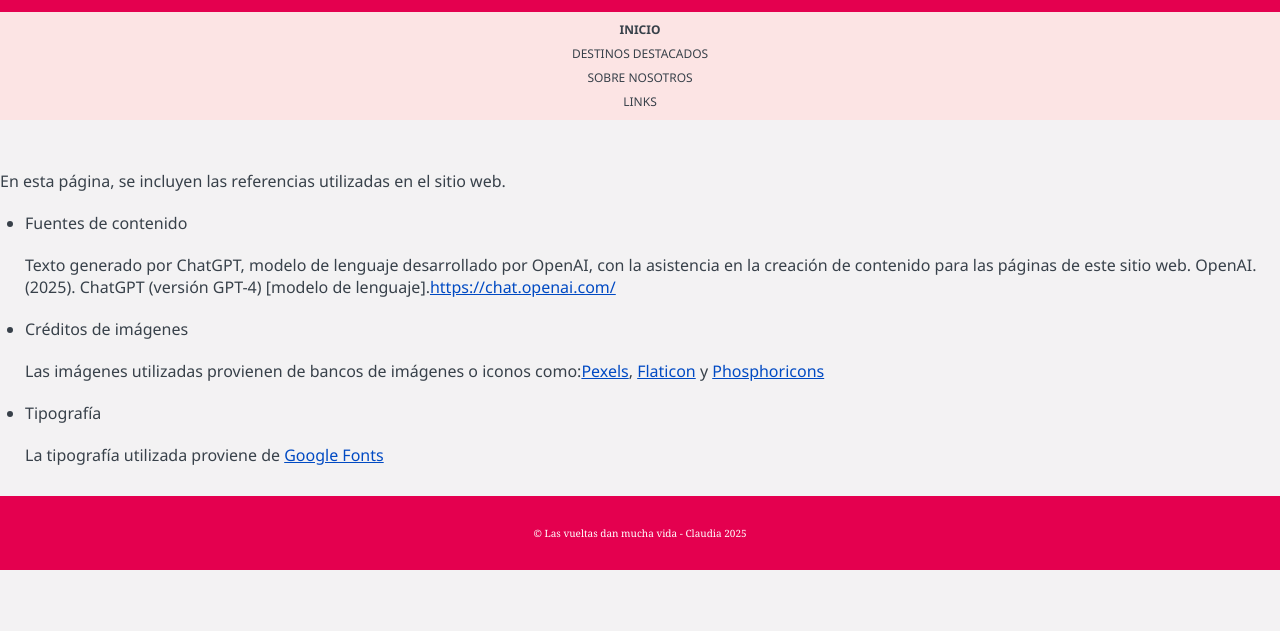
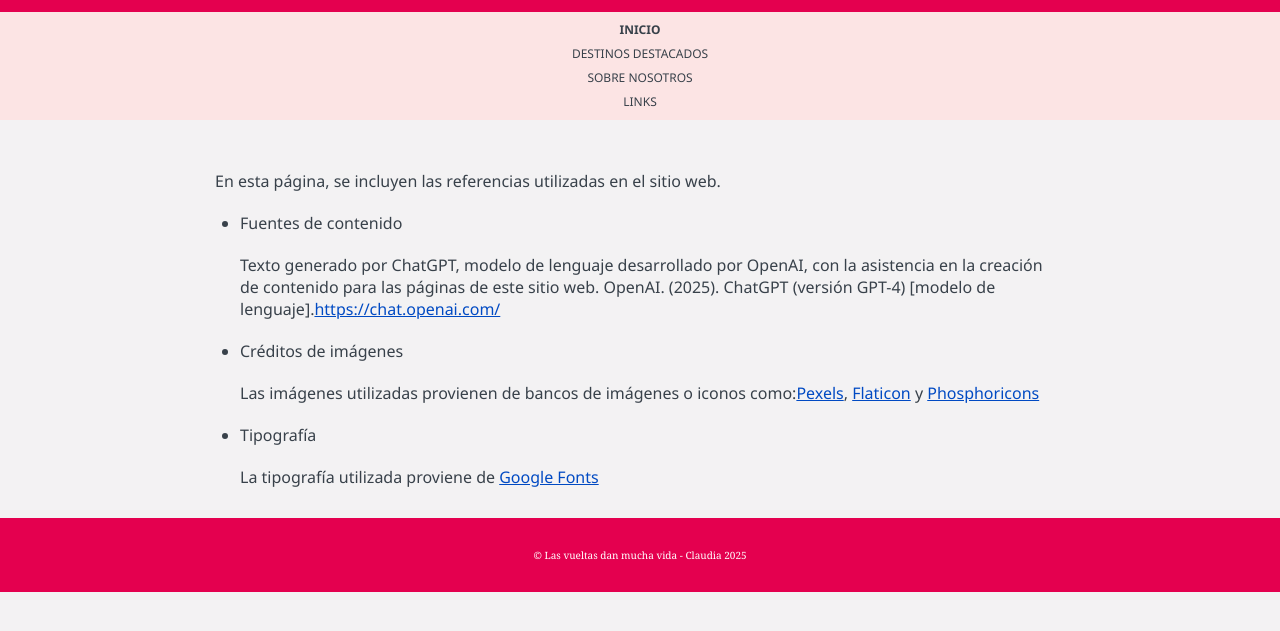
Before and after one commit to Claudia0797/html_css_pec1, a website built with Parcel: page src/links.html in a window 1280 px wide. Shown: the part 133-764 px from the top of the page. Built offline with nearby package versions, Linux system fonts and the light colour scheme.

Commit message:
+ cambios finales

```diff
--- a/src/links.html
+++ b/src/links.html
@@ -28,6 +28,7 @@
     </header>
 
     <main>
+        <article>
             <p>En esta página, se incluyen las referencias utilizadas en el sitio web.</p>
 
             <ul>
@@ -43,9 +44,10 @@
                 <li>
                     <p>Créditos de imágenes</p>
                     <p>Las imágenes utilizadas provienen de bancos de imágenes o iconos como:<a
-                        href="https://www.pexels.com/es-es/" target="_blank" rel="noopener noreferrer">Pexels</a>, <a
-                        href="https://www.flaticon.es/" target="_blank" rel="noopener noreferrer">Flaticon</a> y <a
-                        href="https://phosphoricons.com/" target="_blank" rel="noopener noreferrer">Phosphoricons</a>
+                            href="https://www.pexels.com/es-es/" target="_blank" rel="noopener noreferrer">Pexels</a>,
+                        <a href="https://www.flaticon.es/" target="_blank" rel="noopener noreferrer">Flaticon</a> y <a
+                            href="https://phosphoricons.com/" target="_blank"
+                            rel="noopener noreferrer">Phosphoricons</a>
                     </p>
                 </li>
                 <li>
@@ -54,7 +56,7 @@
                             rel="noopener noreferrer">Google Fonts</a></p>
                 </li>
             </ul>
-
+        </article>
     </main>
 
     <footer>
```
Also changed, not shown: dist/links.html, 1 other file. Lines whose indentation alone changed are shown as unchanged.
